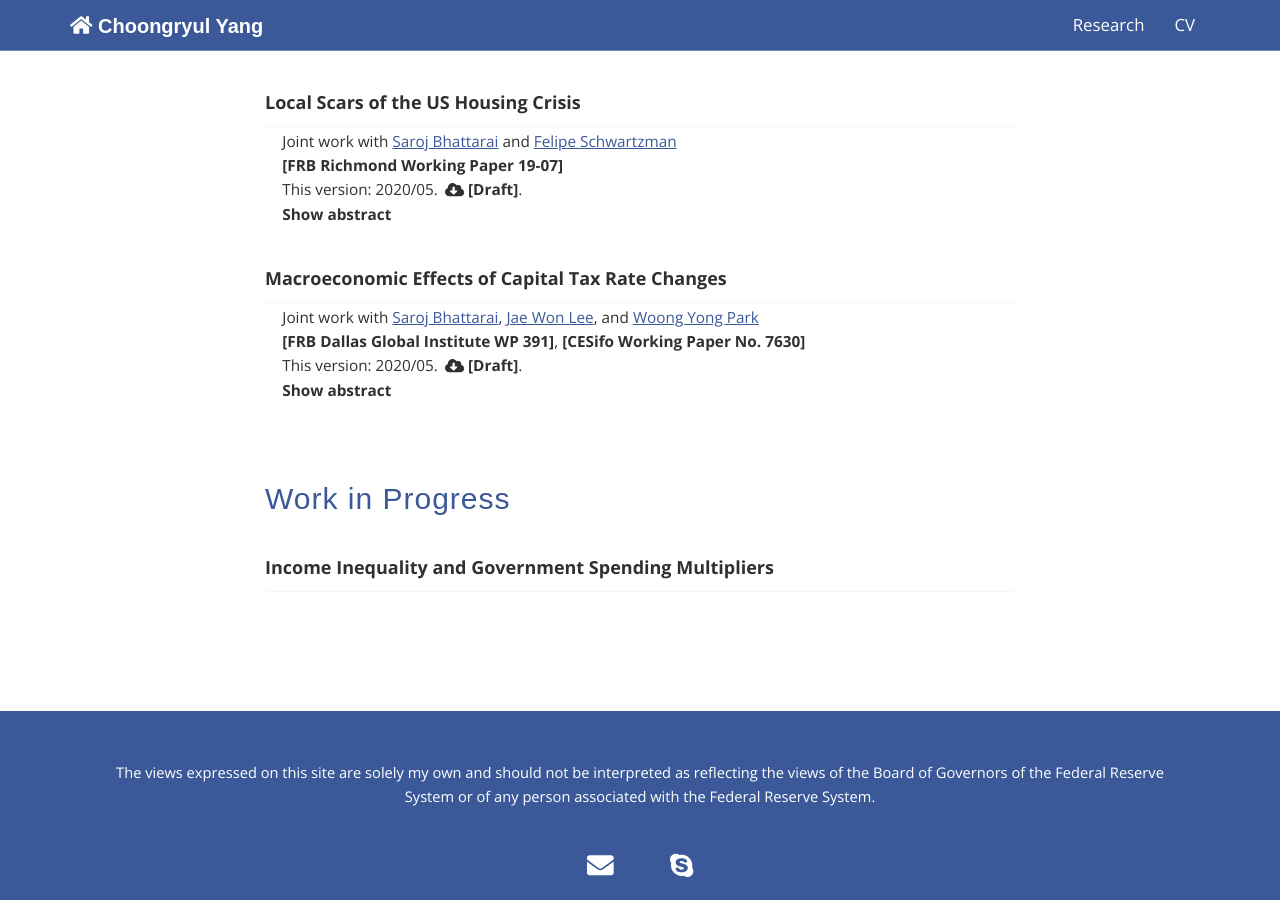
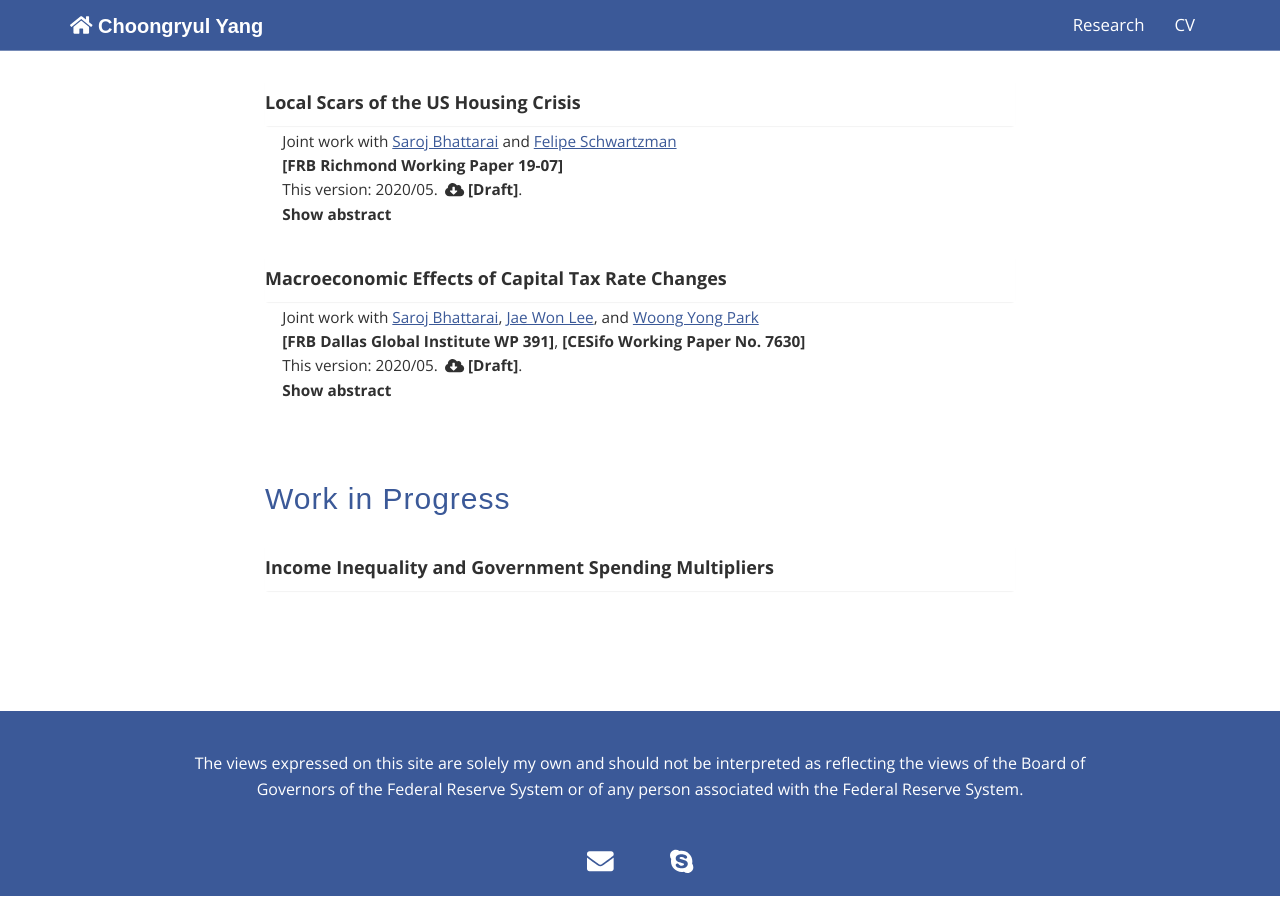
Before and after one commit to choongryulyang/choongryulyang.github.io, a Jekyll site: the page built from index.html, in a window 1280 px wide and 900 px high, scrolled down 1348 px. Built offline with Jekyll 4.4.1, drawn with Linux system fonts in a browser that asks for light colours.

Commit message:
Update index.html

```diff
--- a/index.html
+++ b/index.html
@@ -792,7 +792,7 @@ title: Choongryul Yang
     <!-- Footer -->
     <footer style="margin-top:100px">
         <div  class="container text-center" >
-		<p style="font-size: 11pt; margin-top:30px;margin-bottom:20px;margin-left:30px;margin-right:30px; text-align: center; color:white">
+		<p style="font-size: 12pt;margin-top:20px;margin-bottom:20px;margin-left:100px;margin-right:100px; text-align: center; color:white">
 			The views expressed on this site are solely my own and should not be interpreted as reflecting
 			the views of the Board of Governors of the Federal Reserve System or of any person associated with the Federal Reserve System.
 			<br>
```
